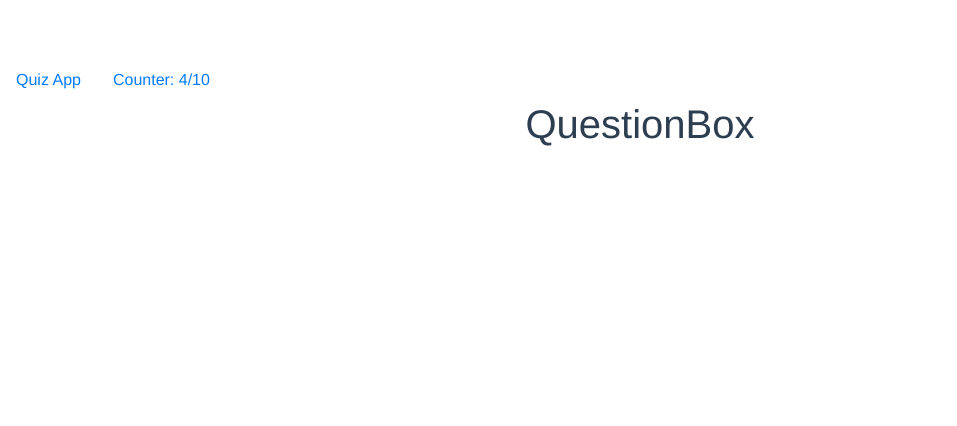
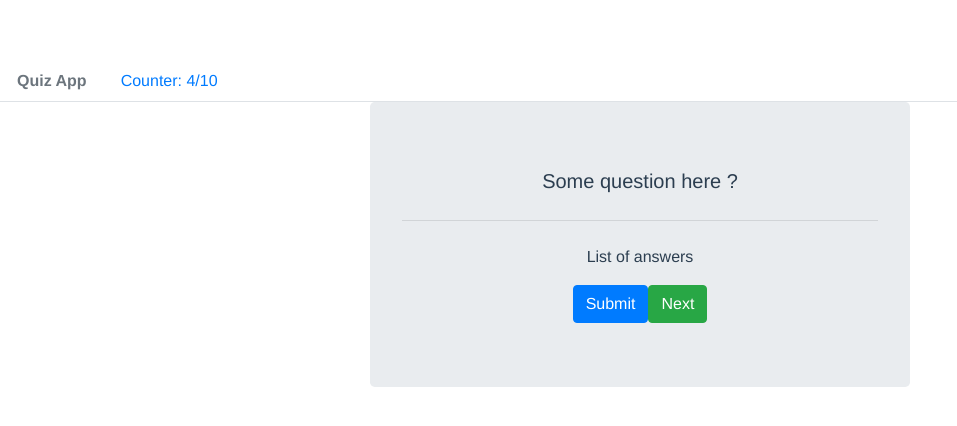
Before and after one commit to Bonekyaw/VueJS, a Vue app in the folder tutorial/: page / in a window 1280 px wide. Shown: the top 426 px of the page, without its empty margins (0-957 px from the left). Built offline with nearby package versions, Linux system fonts and the light colour scheme.

Commit message:
Usage of BootstrapVue

```diff
--- a/tutorial/src/App.vue
+++ b/tutorial/src/App.vue
@@ -1,7 +1,13 @@
 <template>
   <div id="app">
     <Header />
-    <QuestionBox />
+    <b-container class="bv-example-row">
+      <b-row>
+        <b-col sm="6" offset="3">
+          <QuestionBox />
+        </b-col>
+      </b-row>
+    </b-container>
   </div>
 </template>
 
--- a/tutorial/src/components/Header.vue
+++ b/tutorial/src/components/Header.vue
@@ -1,7 +1,7 @@
 <template>
 <div>
-  <b-nav>
-    <b-nav-item active>Quiz App</b-nav-item>
+  <b-nav tabs>
+    <b-nav-item disabled><b>Quiz App</b></b-nav-item>
     <b-nav-item>Counter: 4/10</b-nav-item>
   </b-nav>
 </div></template>
--- a/tutorial/src/components/QuestionBox.vue
+++ b/tutorial/src/components/QuestionBox.vue
@@ -1,3 +1,19 @@
 <template>
-	<h1>QuestionBox</h1>
+<div class="question-box-container">
+	<b-jumbotron >
+
+	    <template slot="lead">
+	      Some question here ?
+	    </template>
+
+	    <hr class="my-4">
+
+	    <p>
+	      List of answers
+	    </p>
+
+	    <b-button variant="primary" href="#">Submit</b-button>
+	    <b-button variant="success" href="#">Next</b-button>
+	</b-jumbotron>
+</div>
 </template>
```
